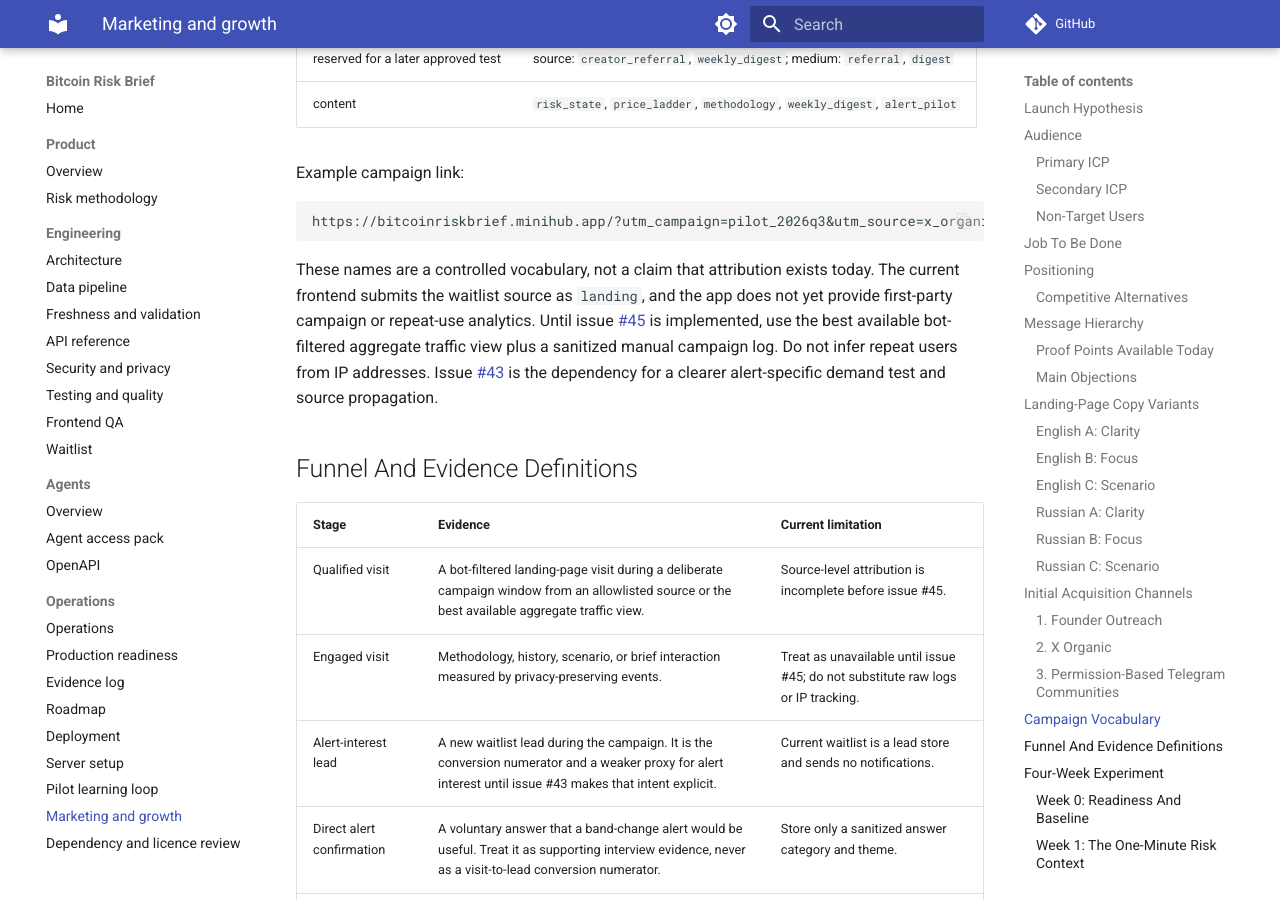
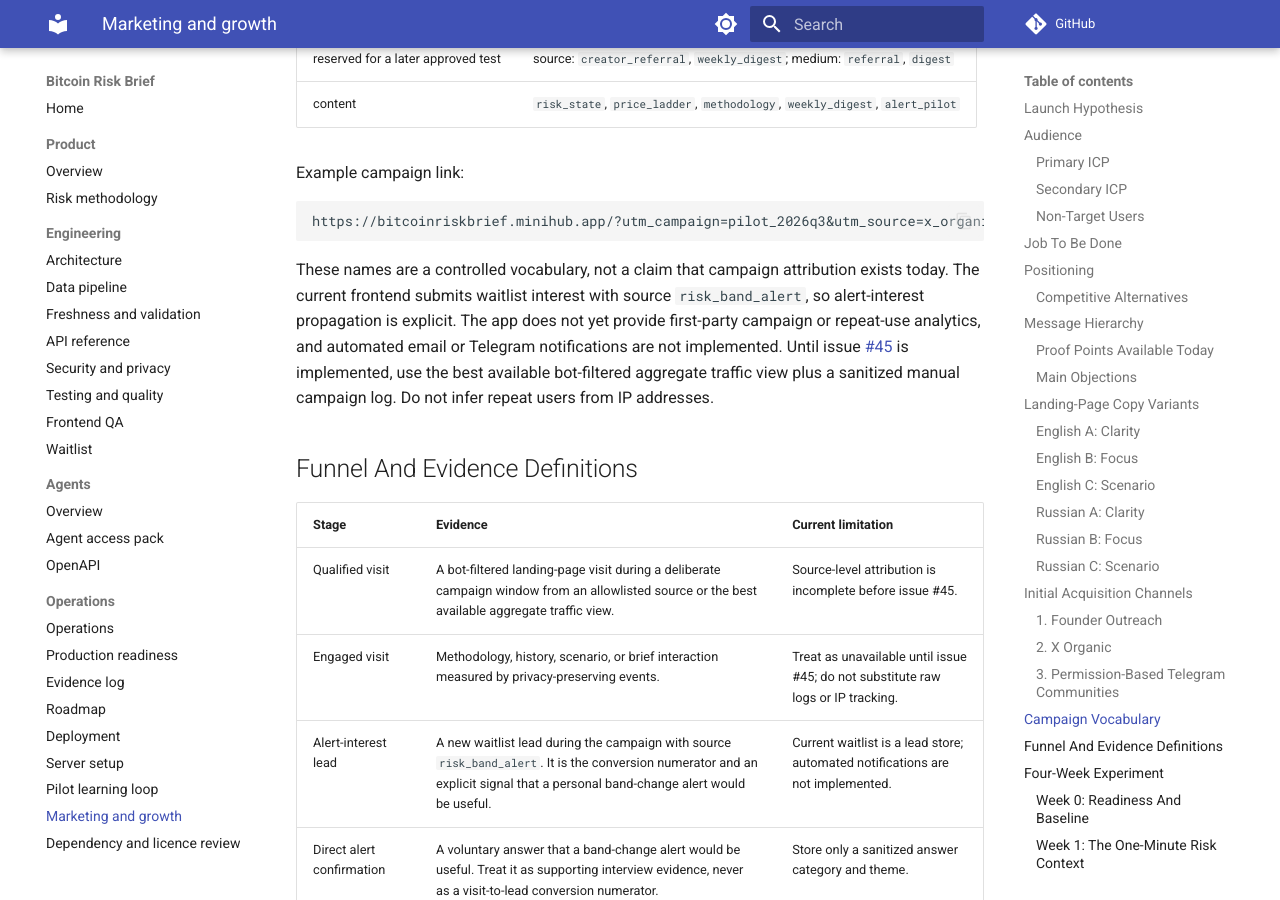
Before and after one commit to akarazhev/bitcoin-risk-brief, an MkDocs documentation site: the page built from docs/operations/marketing-and-growth.md, in a window 1280 px wide and 900 px high, scrolled down 7301 px. Built offline with MkDocs 1.6.1 and Material for MkDocs 9.7.7, drawn with Linux system fonts in a browser that asks for light colours; comment, search, counter and statistics services are not loaded; some of the changed text lies outside the part shown.

Commit message:
fix: publish from repository-shaped risk rows

````diff
--- a/docs/operations/marketing-and-growth.md
+++ b/docs/operations/marketing-and-growth.md
@@ -115,14 +115,13 @@
 | “Why not use a free risk-score site?” | Free direct alternatives exist. Bitcoin Risk Brief is testing whether a shorter daily explanation, visible operational state, and scenario ladder make the workflow more useful. | Ask the user to compare the time and clarity of both workflows; do not claim superior accuracy. |
 | “Why not use Glassnode or CryptoQuant?” | Those products cover much broader professional analysis. This product is intentionally for a narrower one-minute daily check. | Qualify whether the person wants focus or a research terminal; terminal users are not the initial ICP. |
 | “Is that the current spot price?” | No. The displayed model price is HLC3 from the completed daily candle. Scenario prices are hypothetical model inputs. | Ask whether the labels prevent confusion; record repeated model-price questions. |
-| “Will I receive an alert after joining?” | Not yet. The current form stores pilot interest for manual founder follow-up; automated email and Telegram delivery are not implemented. | Ask which band-change or digest delivery would be useful. Route CTA confusion to issue #43. |
+| “Will I receive an alert after joining?” | Not yet. The current form records explicit `risk_band_alert` interest for manual founder follow-up; automated email and Telegram delivery are not implemented. | Ask which band-change or digest delivery would be useful. |
 | “Why would I pay for something available on the web?” | There is no paid product today. The test asks whether reliable alerts and recurring context could save enough review time to justify a small founding pilot. | Ask the paid-intent question only after repeat use; do not accept payment from this playbook. |
 
 ## Landing-Page Copy Variants
 
-These are candidates for issue [#43](https://github.com/akarazhev/bitcoin-risk-brief/issues/43), not current page copy.
-After that issue is implemented, use one variant for a complete weekly cycle before changing it. Preserve the readiness,
-lead-storage, notification-status, and no-advice copy already in the product.
+These are optional future test variants, not current page copy. Use one variant for a complete weekly cycle before changing
+it. Preserve the readiness, lead-storage, notification-status, and no-advice copy already in the product.
 
 ### English A: Clarity
 
@@ -229,12 +228,11 @@
 https://bitcoinriskbrief.minihub.app/?utm_campaign=pilot_2026q3&utm_source=x_organic&utm_medium=social&utm_content=risk_state
 ```
 
-These names are a controlled vocabulary, not a claim that attribution exists today. The current frontend submits the
-waitlist source as `landing`, and the app does not yet provide first-party campaign or repeat-use analytics. Until issue
-[#45](https://github.com/akarazhev/bitcoin-risk-brief/issues/45) is implemented, use the best available bot-filtered
-aggregate traffic view plus a sanitized manual campaign log. Do not infer repeat users from IP addresses. Issue
-[#43](https://github.com/akarazhev/bitcoin-risk-brief/issues/43) is the dependency for a clearer alert-specific demand
-test and source propagation.
+These names are a controlled vocabulary, not a claim that campaign attribution exists today. The current frontend
+submits waitlist interest with source `risk_band_alert`, so alert-interest propagation is explicit. The app does not yet
+provide first-party campaign or repeat-use analytics, and automated email or Telegram notifications are not implemented.
+Until issue [#45](https://github.com/akarazhev/bitcoin-risk-brief/issues/45) is implemented, use the best available
+bot-filtered aggregate traffic view plus a sanitized manual campaign log. Do not infer repeat users from IP addresses.
 
 ## Funnel And Evidence Definitions
 
@@ -242,7 +240,7 @@
 | --- | --- | --- |
 | Qualified visit | A bot-filtered landing-page visit during a deliberate campaign window from an allowlisted source or the best available aggregate traffic view. | Source-level attribution is incomplete before issue #45. |
 | Engaged visit | Methodology, history, scenario, or brief interaction measured by privacy-preserving events. | Treat as unavailable until issue #45; do not substitute raw logs or IP tracking. |
-| Alert-interest lead | A new waitlist lead during the campaign. It is the conversion numerator and a weaker proxy for alert interest until issue #43 makes that intent explicit. | Current waitlist is a lead store and sends no notifications. |
+| Alert-interest lead | A new waitlist lead during the campaign with source `risk_band_alert`. It is the conversion numerator and an explicit signal that a personal band-change alert would be useful. | Current waitlist is a lead store; automated notifications are not implemented. |
 | Direct alert confirmation | A voluntary answer that a band-change alert would be useful. Treat it as supporting interview evidence, never as a visit-to-lead conversion numerator. | Store only a sanitized answer category and theme. |
 | Confirmed repeat user | A person who voluntarily says they opened the brief on at least two different days, or a privacy-preserving return estimate after issue #45. | Do not reconstruct identity from infrastructure data. |
 | Feedback conversation | A two-way conversation that produces at least one sanitized product, trust, or workflow theme. | Counts and themes only go into evidence notes. |
@@ -614,7 +612,7 @@
 | --- | --- | --- |
 | [#41](https://github.com/akarazhev/bitcoin-risk-brief/issues/41) | Make the daily brief explain material changes with concrete model context. | Collect repeated explanation gaps; do not invent drivers in campaign copy. |
 | [#42](https://github.com/akarazhev/bitcoin-risk-brief/issues/42) | Publish a public methodology and interpretation guide. | Link the current methodology and use the short outline above. |
-| [#43](https://github.com/akarazhev/bitcoin-risk-brief/issues/43) | Reframe the waitlist as an explicit risk-band alert demand test. | Treat current leads as a weaker proxy and ask alert interest directly. |
+| [#43](https://github.com/akarazhev/bitcoin-risk-brief/issues/43) | Reframe the waitlist as an explicit risk-band alert demand test. | Implemented locally: the form records source `risk_band_alert`; automated notifications remain out of scope. |
 | [#44](https://github.com/akarazhev/bitcoin-risk-brief/issues/44) | Document the focused go-to-market test and campaign asset kit. | Implemented by this playbook after local verification; keep the issue open until the commit is pushed and reviewed. |
 | [#45](https://github.com/akarazhev/bitcoin-risk-brief/issues/45) | Add privacy-preserving attribution and repeat-use analytics. | Report measurement limitations; never reconstruct users from raw infrastructure data. |
 
````
Also changed, not shown: docs/engineering/architecture.md (+6 -5 lines), docs/operations/operations.md (+7 -1 lines), 3 other files.
